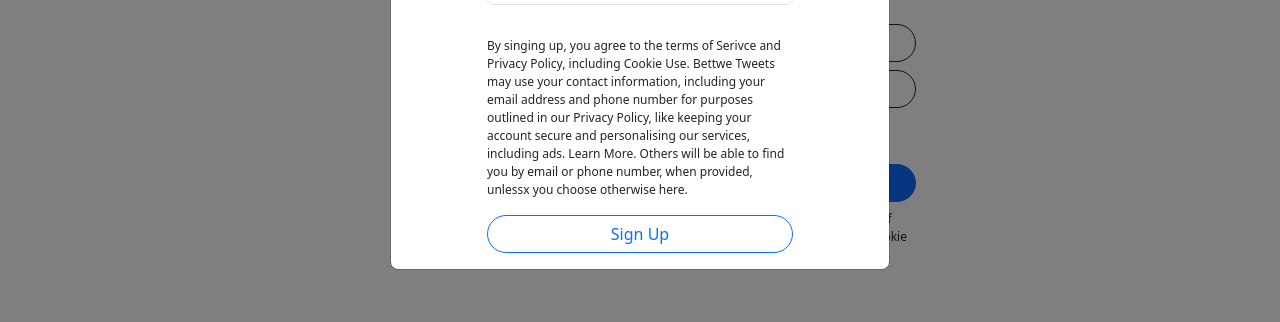
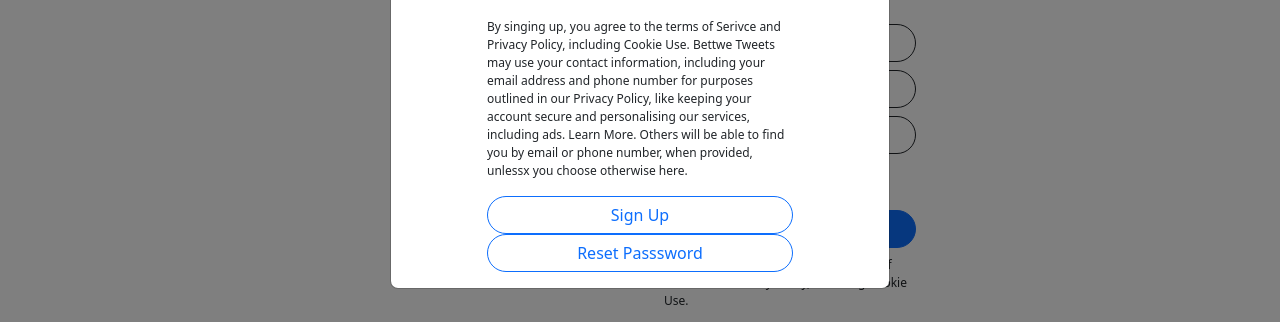
Before and after one commit to suXXVI/twitter-clone, a React (Vite) app: page /login in a window 1280 px wide. Both pictures are taken after a click on the button "Create an account". Shown: the part 352-674 px from the top of the page. Built offline with nearby package versions, Linux system fonts and the light colour scheme; no server answers.

Commit message:
added facebook login

```diff
--- a/src/pages/AuthPage.jsx
+++ b/src/pages/AuthPage.jsx
@@ -3,6 +3,8 @@
   getAuth,
   signInWithEmailAndPassword,
   GoogleAuthProvider,
+  FacebookAuthProvider,
+  sendPasswordResetEmail,
   signInWithPopup,
 } from "firebase/auth";
 import { AuthContext } from "../components/AuthProvider";
@@ -19,7 +21,9 @@
   const { currentUser } = useContext(AuthContext);
   const navigate = useNavigate();
 
-  const provider = new GoogleAuthProvider();
+  const googleProvider = new GoogleAuthProvider();
+  const facebookProvider = new FacebookAuthProvider();
+
   const [modalShow, setModalShow] = useState(null);
   const handleShowSignUp = () => {
     setModalShow("SignUp");
@@ -34,9 +38,28 @@
   const handleGoogleLogin = async (e) => {
     e.preventDefault();
     try {
-      await signInWithPopup(auth, provider);
+      await signInWithPopup(auth, googleProvider);
     } catch (error) {
       console.error(error);
+    }
+  };
+
+  const handleFacebookLogin = async (e) => {
+    e.preventDefault();
+    try {
+      await signInWithPopup(auth, facebookProvider);
+    } catch (error) {
+      console.error(error);
+    }
+  };
+
+  const handlePasswordReset = async (e) => {
+    e.preventDefault();
+    try {
+      await sendPasswordResetEmail(auth, username);
+      setFailedMessage("Password reset link sent to email");
+    } catch (error) {
+      console.error(error.message);
     }
   };
 
@@ -102,6 +125,13 @@
             onClick={handleGoogleLogin}
           >
             <i className='bi bi-google'></i> Sign up with Google
+          </Button>
+          <Button
+            className='rounded-pill'
+            variant='outline-dark'
+            onClick={handleFacebookLogin}
+          >
+            <i className='bi bi-facebook'></i> Sign up with Facebook
           </Button>
           <Button className='rounded-pill' variant='outline-dark'>
             <i className='bi bi-apple'></i> Sign up with Apple
@@ -175,6 +205,13 @@
               >
                 {modalShow === "SignUp" ? "Sign Up" : "Log In"}
               </Button>
+              <Button
+                className='rounded-pill'
+                variant='outline-primary'
+                onClick={handlePasswordReset}
+              >
+                Reset Passsword
+              </Button>
             </Form>
           </Modal.Body>
         </Modal>
```
